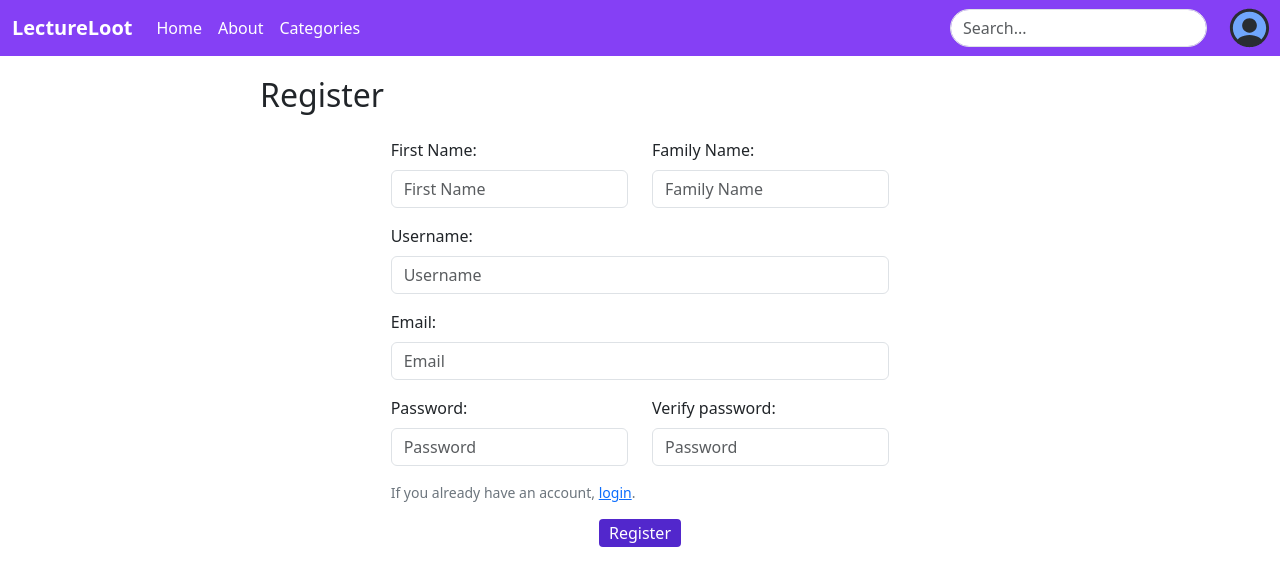
After one commit to kupian/LectureLoot, a Django app: page /register/ in a window 1280 px wide. The commit adds this page. Shown: the top 586 px of the page. Run offline with Django 3.2, Linux system fonts and the light colour scheme; some libraries are stand-ins or nearby versions.

Commit message:
added login and register form pages

```diff
--- a/lectureloot/app/urls.py
+++ b/lectureloot/app/urls.py
@@ -5,5 +5,7 @@ app_name = 'app'
 
 urlpatterns = [
   path('', views.index, name='index'),
-  path('profile/', views.profile, name='profile')
+  path('profile/', views.profile, name='profile'),
+  path('register/', views.register, name='register'),
+  path('login/', views.login, name='login')
 ]
--- a/lectureloot/app/views.py
+++ b/lectureloot/app/views.py
@@ -15,3 +15,9 @@ def profile(request):
     }
   }
   return render(request, "app/profile.html", context=context_dict);
+
+def register(request):
+  return render(request, "app/register.html");
+
+def login(request):
+  return render(request, "app/login.html");
--- a/lectureloot/static/css/custom.css
+++ b/lectureloot/static/css/custom.css
@@ -6,19 +6,28 @@
   background-color: #5227cc !important;
 }
 
+.btn {
+  color: white;
+  border: none;
+  cursor: pointer;
+}
+
+
 .btn-primary {
   background-color: #8540f5 !important;
-  border-color: #8540f5 !important;
+  padding: 2px 10px !important;
+  border-radius: 4px;
 }
 
 .btn-primary-dark {
+  background-color: #5227cc !important;
   padding: 2px 10px !important;
-  background-color: #5227cc !important;
-  border-color: #5227cc !important;
+  border-radius: 4px;
 }
 
 .btn-primary-dark:hover {
   color: white !important;
+  background-color: #5a2499;
 }
 
 .navbar-light .navbar-brand,
@@ -49,3 +58,11 @@
   height: 125%;
   object-fit: cover;
 }
+
+.container {
+  max-width: 800px;
+  margin: 20px auto;
+  padding: 20px;
+  background: white;
+  border-radius: 8px;
+}
--- /dev/null
+++ b/lectureloot/static/css/profile.css
@@ -0,0 +1,9 @@
+.profile-table {
+  width: 100%;
+  border-collapse: collapse;
+}
+.profile-table th, .profile-table td {
+  text-align: left;
+  padding: 12px;
+  border-bottom: 1px solid #ddd;
+}
--- a/lectureloot/templates/app/base.html
+++ b/lectureloot/templates/app/base.html
@@ -9,6 +9,8 @@
     {% bootstrap_css %}
     {% bootstrap_javascript %}
     <link rel="stylesheet" href="{% static 'css/custom.css' %}">
+    <link rel="stylesheet" href="{% static 'css/profile.css' %}">
+
   </head>
   <body>
     {% include "app/header.html" %}
--- /dev/null
+++ b/lectureloot/templates/app/register.html
@@ -0,0 +1,51 @@
+{% extends 'app/base.html' %}
+
+{% block body_block %}
+<div class="container mt-0">
+  <h2 class="mb-4">Register</h2>
+  <div class="space"></div>
+  <div class="row justify-content-center">
+    <div class="col-md-8">
+      <form method="POST" action="">
+        <div class="row mb-3">
+          <div class="col">
+            <label for="first_name" class="form-label">First Name:</label>
+            <input type="text" class="form-control" id="first_name" name="first_name" placeholder="First Name">
+          </div>
+          <div class="col">
+            <label for="last_name" class="form-label">Family Name:</label>
+            <input type="text" class="form-control" id="last_name" name="last_name" placeholder="Family Name">
+          </div>
+        </div>
+
+        <div class="mb-3">
+          <label for="username" class="form-label">Username:</label>
+          <input type="text" class="form-control" id="username" name="username" placeholder="Username" required>
+        </div>
+
+        <div class="mb-3">
+          <label for="email" class="form-label">Email:</label>
+          <input type="email" class="form-control" id="email" name="email" placeholder="Email" required>
+        </div>
+
+        <div class="row mb-3">
+          <div class="col">
+            <label for="password1" class="form-label">Password:</label>
+            <input type="password" class="form-control" id="password1" name="password1" placeholder="Password" required>
+          </div>
+          <div class="col">
+            <label for="password2" class="form-label">Verify password:</label>
+            <input type="password" class="form-control" id="password2" name="password2" placeholder="Password" required>
+          </div>
+        </div>
+
+        <p class="small text-secondary">If you already have an account, <a href="/login/">login</a>.</p>
+
+        <div class="text-center">
+          <button type="submit" class="btn btn-primary-dark">Register</button>
+        </div>
+      </form>
+    </div>
+  </div>
+</div>
+{% endblock %}
```
Also changed, not shown: lectureloot/templates/app/login.html (added, +47 -0 lines), lectureloot/templates/app/profile.html (+1 -32 lines).
